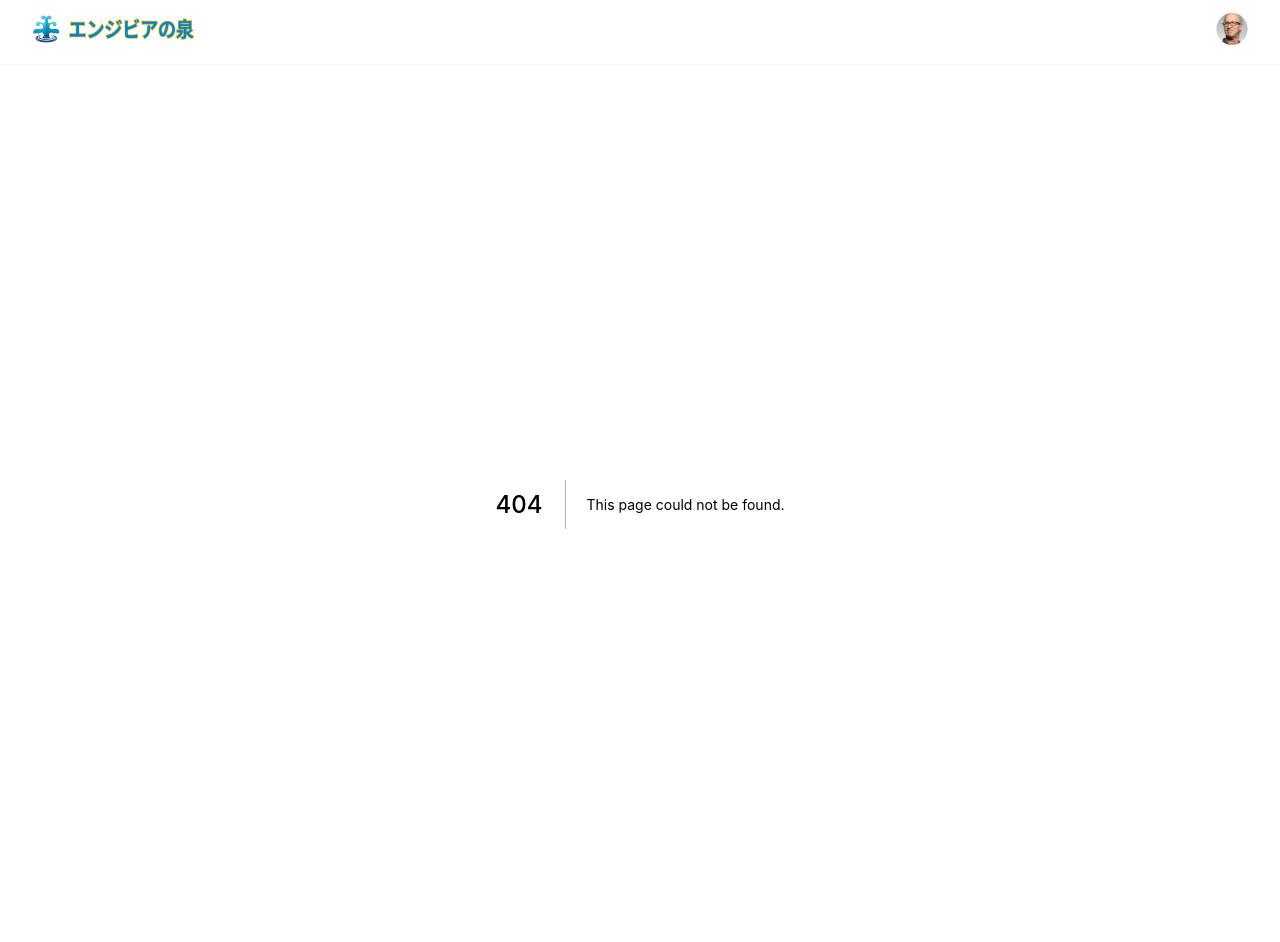
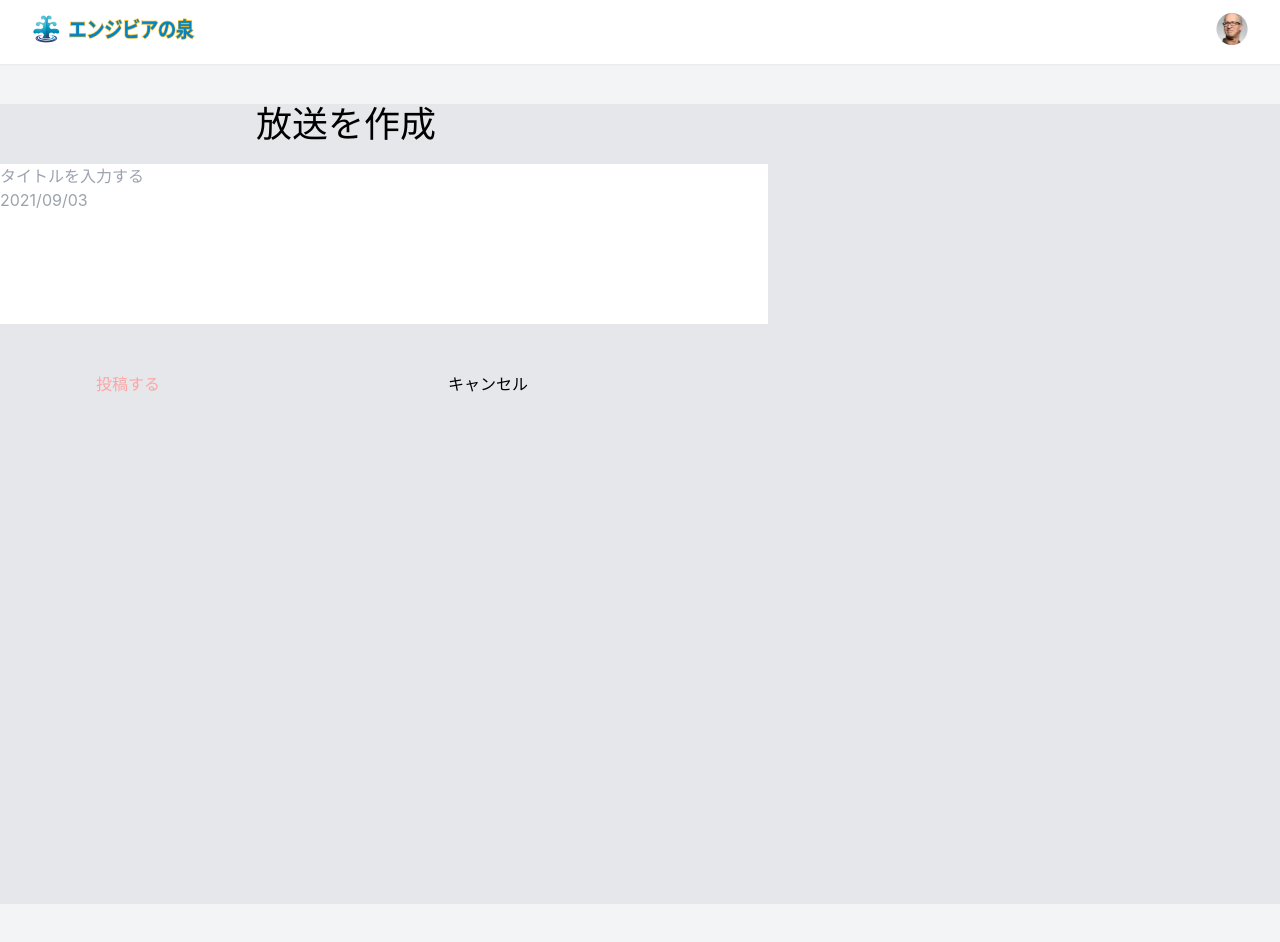
Before and after one commit to Qin-Eva/pj_engivia, a Next.js app: page /admin/broadcasts/create in a window 1280 px wide. Before the commit this address had no page. Built offline with nearby package versions, Linux system fonts and the light colour scheme.

Commit message:
✨ ページ作成

```diff
--- /dev/null
+++ b/src/pages/admin/broadcasts/create.tsx
@@ -0,0 +1,51 @@
+// 放送作成ページ /admin/bradcasts/create
+import Head from 'next/head'
+import type { NextPage } from 'next'
+import Link from 'next/link'
+
+const createBroadcast: NextPage = () => {
+  return (
+    <>
+      <Head>
+        <title>放送作成ページ</title>
+      </Head>
+      <div className="bg-gray-200 h-screen">
+        <div className="text-4xl w-3/5 mx-auto mb-5">放送を作成</div>
+        <div className="h-40 bg-white w-3/5">
+          <div>
+            <input
+              className="w-72"
+              name="name"
+              id="name"
+              type="text"
+              placeholder="タイトルを入力する"
+              aria-required="true"
+              // aria-invalid={errors.name ? 'true' : 'false'}
+            />
+          </div>
+          <div>
+            <input
+              className="w-72"
+              name="name"
+              id="name"
+              type="text"
+              placeholder="2021/09/03"
+              aria-required="true"
+              // aria-invalid={errors.name ? 'true' : 'false'}
+            />
+          </div>
+        </div>
+        <div className="flex">
+          <div className="text-red-300 w-40 mx-24 mt-12">
+            {/* ボタン機能に変更？ */}
+            <Link href="/">投稿する</Link>
+          </div>
+          <div className="w-40 mx-24 mt-12">
+            <Link href="/">キャンセル</Link>
+          </div>
+        </div>
+      </div>
+    </>
+  )
+}
+export default createBroadcast
```
